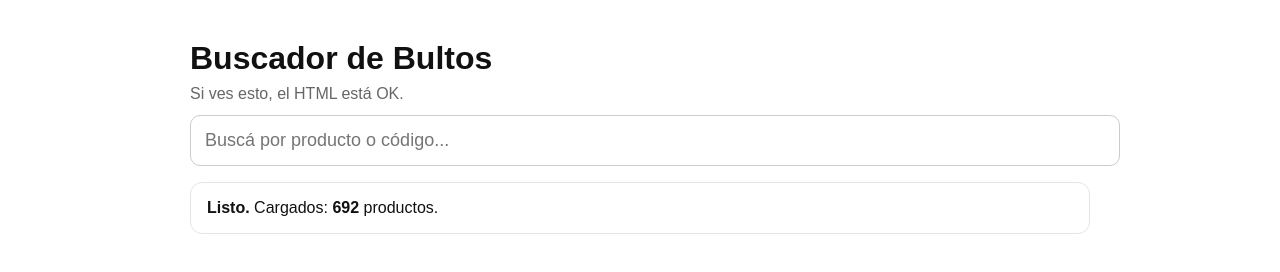
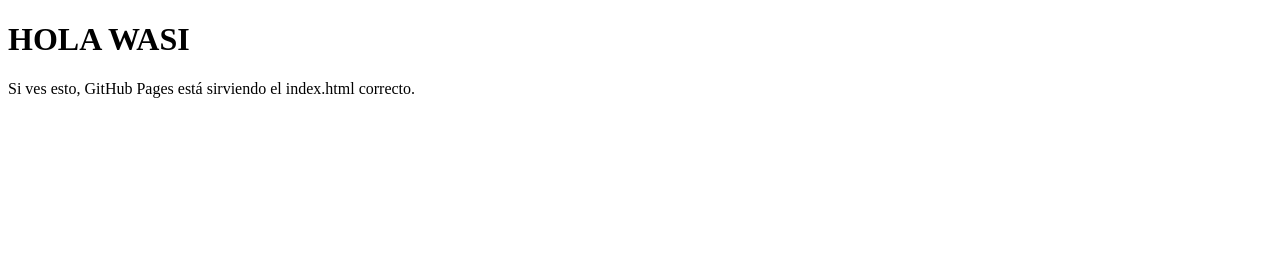
Before and after one commit to Wasipruebas/Base-de-datos, a plain HTML site: page index.html in a window 1280 px wide. Drawn offline with Linux system fonts and the light colour scheme.

Commit message:
Update index.html

```diff
--- a/index.html
+++ b/index.html
@@ -3,117 +3,10 @@
 <head>
   <meta charset="utf-8" />
   <meta name="viewport" content="width=device-width, initial-scale=1" />
-  <title>Buscador de Bultos</title>
-  <style>
-    body{font-family:Arial, sans-serif; max-width:900px; margin:40px auto; padding:0 16px; color:#111;}
-    h1{margin:0 0 8px 0;}
-    input{width:100%; padding:14px; font-size:18px; border-radius:10px; border:1px solid #ccc;}
-    .card{margin-top:16px; padding:16px; border:1px solid #e5e5e5; border-radius:12px; background:#fff;}
-    .muted{color:#666}
-    .row{padding:12px 0;border-bottom:1px solid #eee}
-  </style>
+  <title>Prueba Pages</title>
 </head>
 <body>
-  <h1>Buscador de Bultos</h1>
-  <div class="muted">Si ves esto, el HTML está OK.</div>
-
-  <div style="height:12px"></div>
-  <input id="q" placeholder="Buscá por producto o código..." />
-
-  <div id="out" class="card">Cargando productos.csv…</div>
-
-<script>
-  const q = document.getElementById("q");
-  const out = document.getElementById("out");
-  let productos = [];
-
-  function norm(s){
-    return (s ?? "")
-      .toString()
-      .toLowerCase()
-      .trim()
-      .normalize("NFD")
-      .replace(/[\u0300-\u036f]/g, "");
-  }
-
-  function parseCSV(text){
-    const rows = [];
-    let row = [];
-    let cur = "";
-    let inQuotes = false;
-
-    for (let i = 0; i < text.length; i++) {
-      const c = text[i];
-      const next = text[i + 1];
-
-      if (c === '"') {
-        if (inQuotes && next === '"') { cur += '"'; i++; }
-        else { inQuotes = !inQuotes; }
-        continue;
-      }
-      if (!inQuotes && c === ",") { row.push(cur); cur = ""; continue; }
-      if (!inQuotes && c === "\n") { row.push(cur); rows.push(row); row = []; cur = ""; continue; }
-      if (c !== "\r") cur += c;
-    }
-    if (cur.length || row.length) { row.push(cur); rows.push(row); }
-    return rows;
-  }
-
-  function showError(msg){
-    out.innerHTML = `<b>Error</b><div class="muted">${msg}</div>`;
-  }
-
-  fetch("./productos.csv", { cache: "no-store" })
-    .then(r => {
-      if(!r.ok) throw new Error(`No se pudo abrir productos.csv (HTTP ${r.status}).`);
-      return r.text();
-    })
-    .then(text => {
-      const table = parseCSV(text);
-      if(!table.length) throw new Error("productos.csv está vacío.");
-
-      const headers = table[0].map(h => h.trim());
-      const idxProducto = headers.indexOf("Producto");
-      const idxUxB = headers.indexOf("UxB");
-      const idxCodigo = headers.indexOf("Código");
-
-      if(idxProducto === -1 || idxUxB === -1){
-        throw new Error(`No encontré columnas Producto y UxB. Encabezados: ${headers.join(" | ")}`);
-      }
-
-      productos = table.slice(1)
-        .filter(r => (r[idxProducto] ?? "").trim() !== "")
-        .map(r => ({
-          producto: (r[idxProducto] ?? "").trim(),
-          uxb: (r[idxUxB] ?? "").trim(),
-          codigo: (r[idxCodigo] ?? "").trim(),
-        }));
-
-      out.innerHTML = `<b>Listo.</b> Cargados: <b>${productos.length}</b> productos.`;
-    })
-    .catch(err => showError(err.message));
-
-  q.addEventListener("input", () => {
-    const term = norm(q.value);
-    if(!term){ out.textContent = productos.length ? "Esperando búsqueda…" : "Cargando productos.csv…"; return; }
-
-    const res = productos
-      .filter(p => norm(p.producto).includes(term) || norm(p.codigo).includes(term))
-      .slice(0, 10);
-
-    if(!res.length){
-      out.innerHTML = `<b>Sin resultados</b><div class="muted">Probá con otro nombre o código.</div>`;
-      return;
-    }
-
-    out.innerHTML = res.map(p => `
-      <div class="row">
-        <div><b>${p.producto}</b></div>
-        <div>Bulto (UxB): <b>${p.uxb || "-"}</b></div>
-        <div class="muted">Código: ${p.codigo || "-"}</div>
-      </div>
-    `).join("");
-  });
-</script>
+  <h1>HOLA WASI</h1>
+  <p>Si ves esto, GitHub Pages está sirviendo el index.html correcto.</p>
 </body>
 </html>
```
